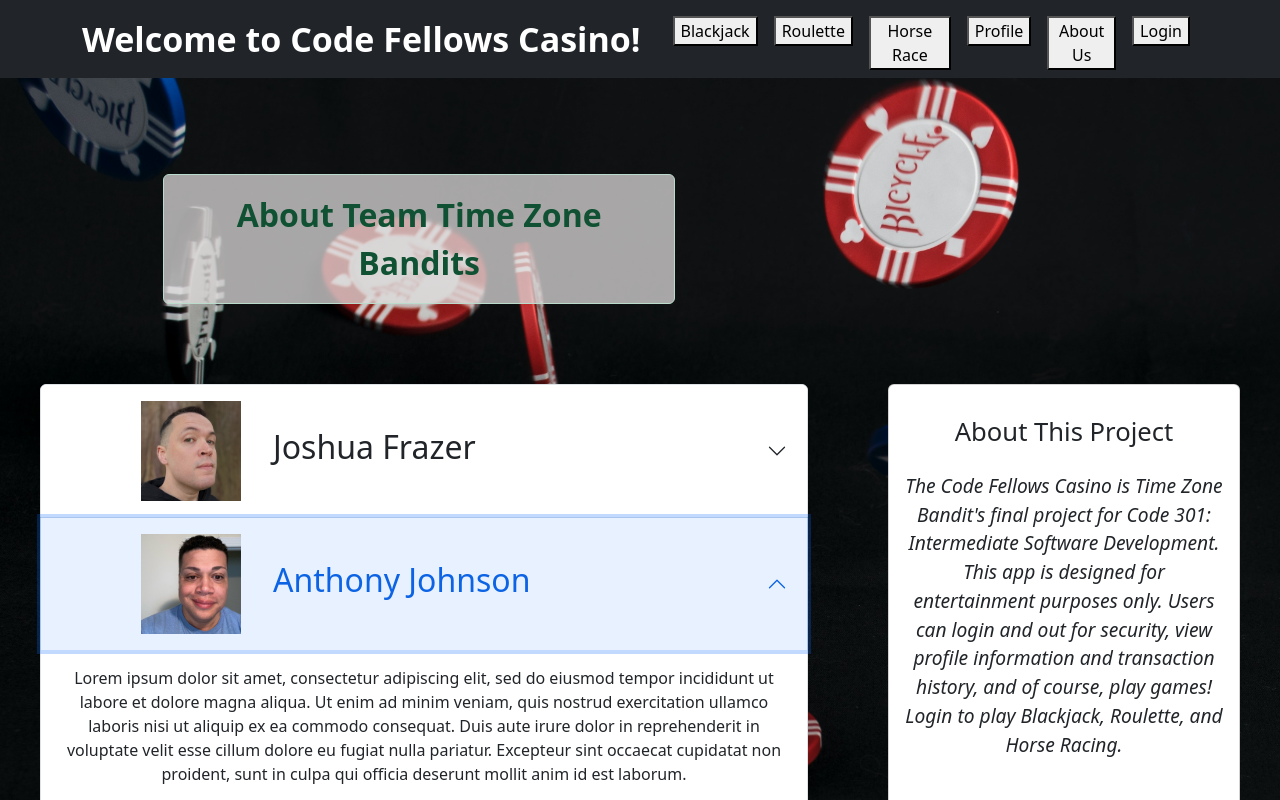
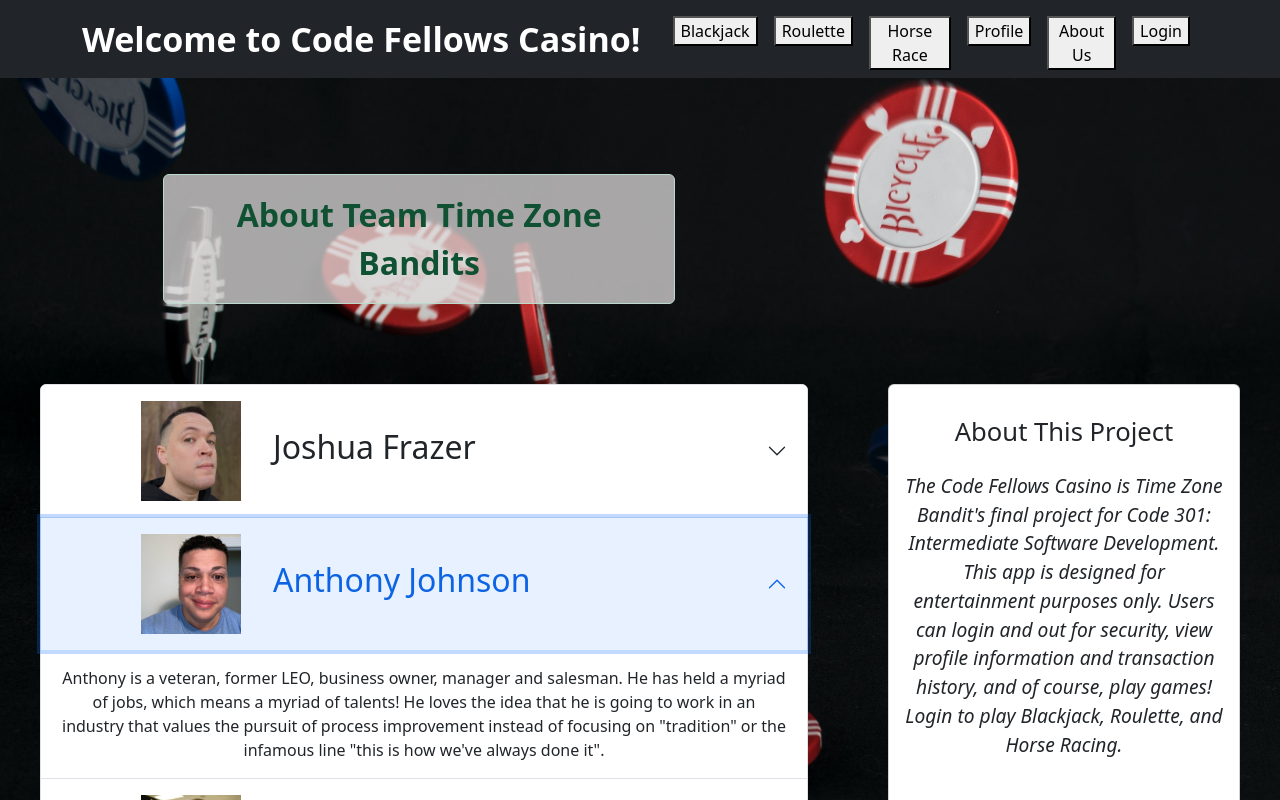
Before and after one commit to Time-Zone-Bandits/CodeFellows-Casino-Frontend, a React (Create React App) app: page /About in a window 1280 px wide. Both pictures are taken after a click on the button "Anthony Johnson". Shown: the top 800 px of the page. Built offline with nearby package versions, Linux system fonts and the light colour scheme; no server answers.

Commit message:
added AJ bio info

```diff
--- a/src/About.js
+++ b/src/About.js
@@ -33,13 +33,7 @@ class About extends Component {
               <h2>Anthony Johnson</h2>
             </Accordion.Header>
             <Accordion.Body>
-                Lorem ipsum dolor sit amet, consectetur adipiscing elit, sed do
-              eiusmod tempor incididunt ut labore et dolore magna aliqua. Ut enim ad
-              minim veniam, quis nostrud exercitation ullamco laboris nisi ut
-              aliquip ex ea commodo consequat. Duis aute irure dolor in
-              reprehenderit in voluptate velit esse cillum dolore eu fugiat nulla
-              pariatur. Excepteur sint occaecat cupidatat non proident, sunt in
-              culpa qui officia deserunt mollit anim id est laborum.
+              Anthony is a veteran, former LEO, business owner, manager and salesman. He has held a myriad of jobs, which means a myriad of talents! He loves the idea that he is going to work in an industry that values the pursuit of process improvement instead of focusing on "tradition" or the infamous line "this is how we've always done it".
             </Accordion.Body>
           </Accordion.Item>
           <Accordion.Item eventKey="2">
```
